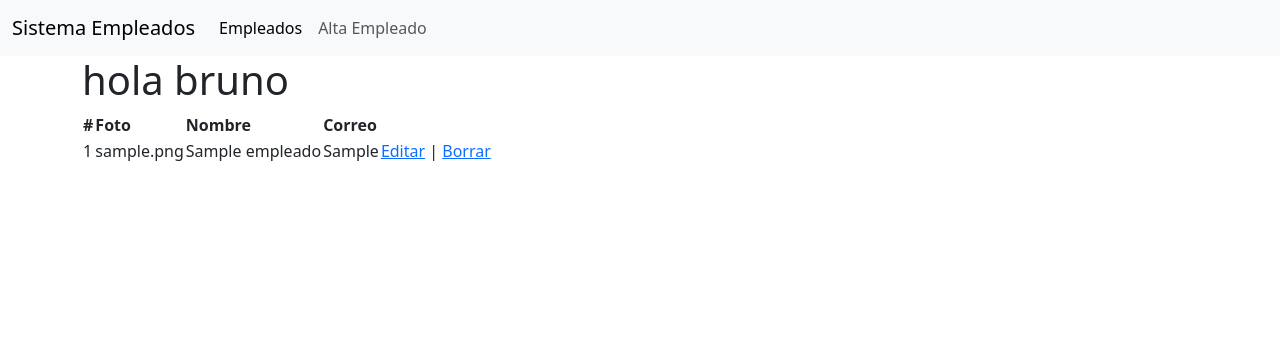
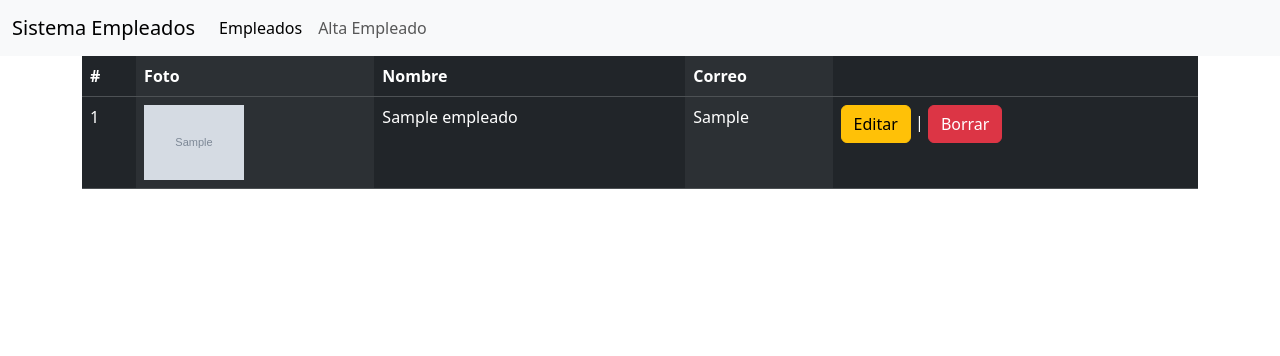
Before and after one commit to DinoG73/flask_proyect, a Flask app: page / in a window 1280 px wide. Shown: the top 356 px of the page. Run offline with Flask 3, Linux system fonts and the light colour scheme; tables that the repository leaves empty or names only in its code hold one stand-in row (values such as "Sample post"); grey boxes marked "Sample" are stand-in pictures.

Commit message:
Add style and cleanup

```diff
--- a/src/templates/empleados/index.html
+++ b/src/templates/empleados/index.html
@@ -1,13 +1,12 @@
     {% include 'header.html' %}
-
-        <h1>hola bruno</h1>
-        <table>
-            <thead>
+        <table class="table table-dark table-striped-columns">
+            <thead class="table table-dark">
                 <tr>
                     <th>#</th>
                     <th>Foto</th>
                     <th>Nombre</th>
                     <th>Correo</th>
+                    <th></th>
                 </tr>
             </thead>
             <tbody>
@@ -15,17 +14,18 @@
                 {% for emp in empleado %}
                 <tr>
                     <td>{{emp[0]}}</td>
-                    <td>{{emp[3]}}</td>
+                    <td>
+                        <img width="100" src="fotoperfil/{{emp[3]}}" alt="foto perfil">
+                    </td>
                     <td>{{emp[1]}}</td>
                     <td>{{emp[2]}}</td>
                     <td>
-                        <a href="/modify/{{emp[0]}}">Editar</a>
+                        <a class="btn btn-warning" href="/modify/{{emp[0]}}">Editar</a>
                         |
-                        <a href="/delete/{{emp[0]}}">Borrar</a>
+                        <a class="btn btn-danger" href="/delete/{{emp[0]}}">Borrar</a>
                     </td>
                 </tr>
                 {% endfor %}
             </tbody>
         </table>
-
     {% include 'footer.html' %}
```
